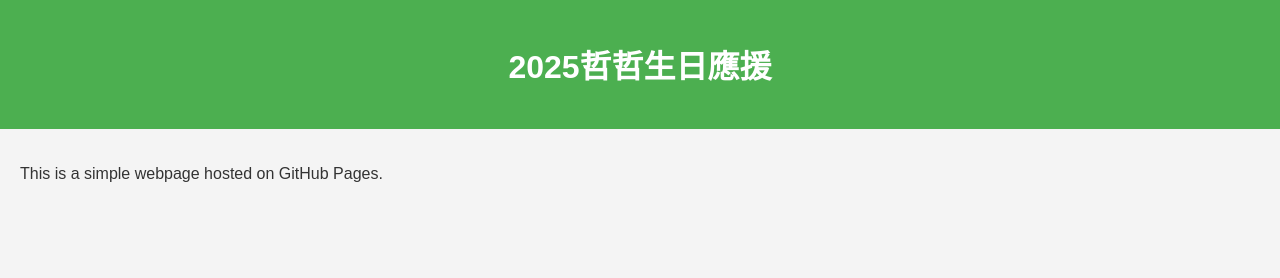
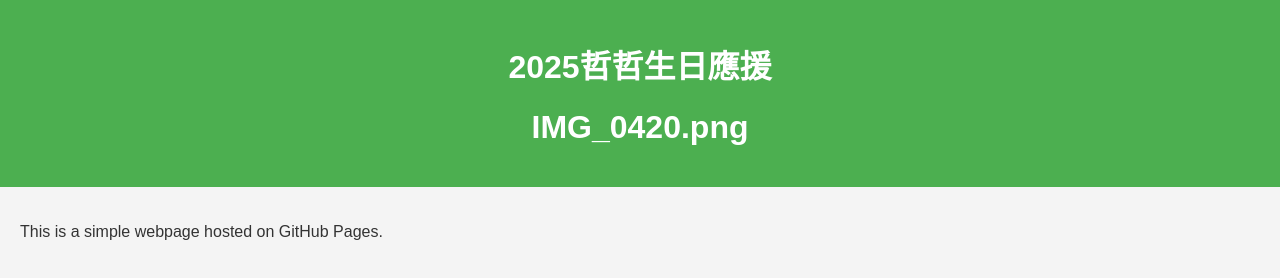
Before and after one commit to Adeline6692/Zhe, a plain HTML site: page index.html in a window 1280 px wide. Drawn offline with Linux system fonts and the light colour scheme.

Commit message:
Update index.html

```diff
--- a/index.html
+++ b/index.html
@@ -9,6 +9,7 @@
 <body>
   <header>
     <h1>2025哲哲生日應援</h1>
+    <h1>IMG_0420.png</h1>
   </header>
   <main>
     <p>This is a simple webpage hosted on GitHub Pages.</p>
```
